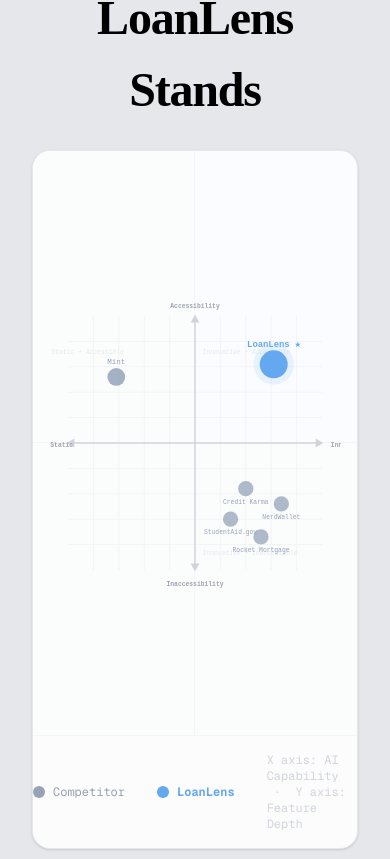
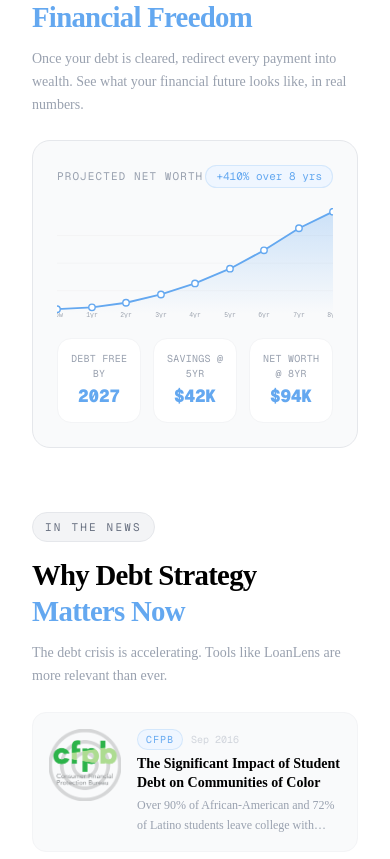
Before and after one commit to alexgimourginas/LoanLens, a Next.js app: page / in a window 390 px wide. Shown: the part 1325-2184 px from the top of the page. Built offline with nearby package versions, Linux system fonts and the light colour scheme.

Commit message:
remove competitive landscape chart, fix mobile layout

```diff
--- a/app/page.tsx
+++ b/app/page.tsx
@@ -19,7 +19,6 @@
 
 export default function Home() {
   const router = useRouter();
-  const { ref: chartRef, visible: chartVisible } = useReveal(0.15);
   const { ref: bottomRef, visible: bottomVisible } = useReveal(0.1);
 
   // Wealth projection data (y = remaining debt, inverted for visual)
@@ -132,116 +131,7 @@
 
       </section>
 
-      {/* ─── SECTION 2: COMPETITOR QUADRANT CHART ────────────────────── */}
-      <div
-        ref={chartRef}
-        className={`transition-all duration-700 ${chartVisible ? "opacity-100 translate-y-0" : "opacity-0 translate-y-12"}`}
-      >
-        <section className="py-14 bg-gray-200">
-          <div className="max-w-5xl mx-auto px-8">
-
-            {/* Header */}
-            <div className="text-center mb-6">
-              <div className="inline-block bg-[#64A8F0]/10 border border-[#64A8F0]/20 text-[#64A8F0] text-[clamp(0.75rem,1.5vw,1.125rem)] font-mono px-3 py-1.5 rounded-full mb-4 uppercase tracking-[0.2em]">
-                Competitive Landscape
-              </div>
-              <h2 className="text-[clamp(3rem,6vw,4.5rem)] font-black tracking-tight text-black">
-                Where LoanLens Stands
-              </h2>
-            </div>
-
-            {/* Chart card */}
-            <div className="bg-white border border-gray-200 rounded-2xl shadow-sm overflow-hidden">
-              {/* Quadrant background tints */}
-              <div className="relative">
-                <div className="absolute inset-0 grid grid-cols-2 grid-rows-2 pointer-events-none">
-                  <div className="bg-gray-50/60 border-b border-r border-gray-100" />
-                  <div className="bg-blue-50/30 border-b border-gray-100" />
-                  <div className="bg-gray-50/60 border-r border-gray-100" />
-                  <div className="bg-gray-50/60" />
-                </div>
-
-                <div className="relative flex justify-center py-8 px-4">
-                  <svg
-                    width="520"
-                    height="520"
-                    viewBox="-115 -115 230 230"
-                    className="max-w-full"
-                  >
-                    {/* Grid lines */}
-                    {[-80, -60, -40, -20, 20, 40, 60, 80].map((v) => (
-                      <g key={v}>
-                        <line x1={v} y1="-100" x2={v} y2="100" stroke="#f3f4f6" strokeWidth="0.8" />
-                        <line x1="-100" y1={v} x2="100" y2={v} stroke="#f3f4f6" strokeWidth="0.8" />
-                      </g>
-                    ))}
-
-                    {/* Main axes */}
-                    <line x1="-100" y1="0" x2="100" y2="0" stroke="#d1d5db" strokeWidth="1.2" />
-                    <line x1="0" y1="-100" x2="0" y2="100" stroke="#d1d5db" strokeWidth="1.2" />
-
-                    {/* Arrowheads */}
-                    <polygon points="101,0 95,-3.5 95,3.5" fill="#d1d5db" />
-                    <polygon points="-101,0 -95,-3.5 -95,3.5" fill="#d1d5db" />
-                    <polygon points="0,-101 -3.5,-95 3.5,-95" fill="#d1d5db" />
-                    <polygon points="0,101 -3.5,95 3.5,95" fill="#d1d5db" />
-
-                    {/* Axis labels */}
-                    <text x="107" y="3" fontSize="5" fill="#9ca3af" fontFamily="monospace" fontWeight="bold">Innovation</text>
-                    <text x="-114" y="3" fontSize="5" fill="#9ca3af" fontFamily="monospace" fontWeight="bold">Static</text>
-                    <text x="0" y="-106" fontSize="5" fill="#9ca3af" fontFamily="monospace" fontWeight="bold" textAnchor="middle">Accessibility</text>
-                    <text x="0" y="113" fontSize="5" fill="#9ca3af" fontFamily="monospace" fontWeight="bold" textAnchor="middle">Inaccessibility</text>
-
-                    {/* Quadrant corner labels */}
-                    <text x="6" y="-70" fontSize="5" fill="#e5e7eb" fontFamily="monospace" fontStyle="italic">Innovative + Accessible</text>
-                    <text x="-113" y="-70" fontSize="5" fill="#e5e7eb" fontFamily="monospace" fontStyle="italic">Static + Accessible</text>
-                    <text x="6" y="88" fontSize="5" fill="#e5e7eb" fontFamily="monospace" fontStyle="italic">Innovative + Inaccessible</text>
-
-                    {/* ── Mint (Top Left) ── */}
-                    <circle cx="-62" cy="-52" r="7" fill="#94a3b8" opacity="0.85" />
-                    <text x="-62" y="-62" fontSize="6" fill="#94a3b8" textAnchor="middle" fontFamily="monospace">Mint</text>
-
-                    {/* ── Bottom Right competitors ── */}
-                    <circle cx="40" cy="36" r="6" fill="#94a3b8" opacity="0.75" />
-                    <text x="40" y="48" fontSize="5" fill="#94a3b8" textAnchor="middle" fontFamily="monospace">Credit Karma</text>
-
-                    <circle cx="68" cy="48" r="6" fill="#94a3b8" opacity="0.75" />
-                    <text x="68" y="60" fontSize="5" fill="#94a3b8" textAnchor="middle" fontFamily="monospace">NerdWallet</text>
-
-                    <circle cx="28" cy="60" r="6" fill="#94a3b8" opacity="0.75" />
-                    <text x="28" y="72" fontSize="5" fill="#94a3b8" textAnchor="middle" fontFamily="monospace">StudentAid.gov</text>
-
-                    <circle cx="52" cy="74" r="6" fill="#94a3b8" opacity="0.75" />
-                    <text x="52" y="86" fontSize="5" fill="#94a3b8" textAnchor="middle" fontFamily="monospace">Rocket Mortgage</text>
-
-                    {/* ── LoanLens (Top Right) ── */}
-                    <circle cx="62" cy="-62" r="16" fill="#64A8F0" opacity="0.12" />
-                    <circle cx="62" cy="-62" r="11" fill="#64A8F0" />
-                    <text x="62" y="-76" fontSize="7" fill="#64A8F0" textAnchor="middle" fontFamily="monospace" fontWeight="bold">LoanLens ★</text>
-                  </svg>
-                </div>
-              </div>
-
-              {/* Legend bar */}
-              <div className="flex justify-center gap-8 py-4 border-t border-gray-100 bg-gray-50/50">
-                <div className="flex items-center gap-2 text-xs font-mono text-gray-400">
-                  <div className="w-3 h-3 rounded-full bg-[#94a3b8]" />
-                  Competitor
-                </div>
-                <div className="flex items-center gap-2 text-xs font-mono text-[#64A8F0] font-bold">
-                  <div className="w-3 h-3 rounded-full bg-[#64A8F0]" />
-                  LoanLens
-                </div>
-                <div className="text-xs font-mono text-gray-300">
-                  X axis: AI Capability &nbsp;·&nbsp; Y axis: Feature Depth
-                </div>
-              </div>
-            </div>
-          </div>
-        </section>
-      </div>
-
-      {/* ─── SECTION 3: WEALTH PROJECTION + NEWS ────────────────────── */}
+      {/* ─── SECTION 2: WEALTH PROJECTION + NEWS ────────────────────── */}
       <div
         ref={bottomRef}
         className={`transition-all duration-700 delay-100 ${bottomVisible ? "opacity-100 translate-y-0" : "opacity-0 translate-y-12"}`}
```
